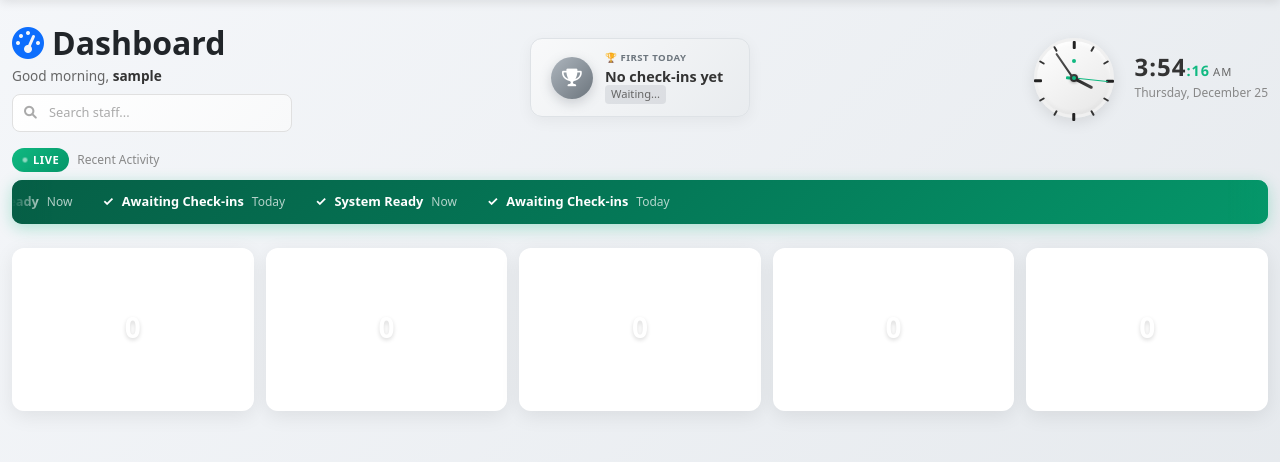
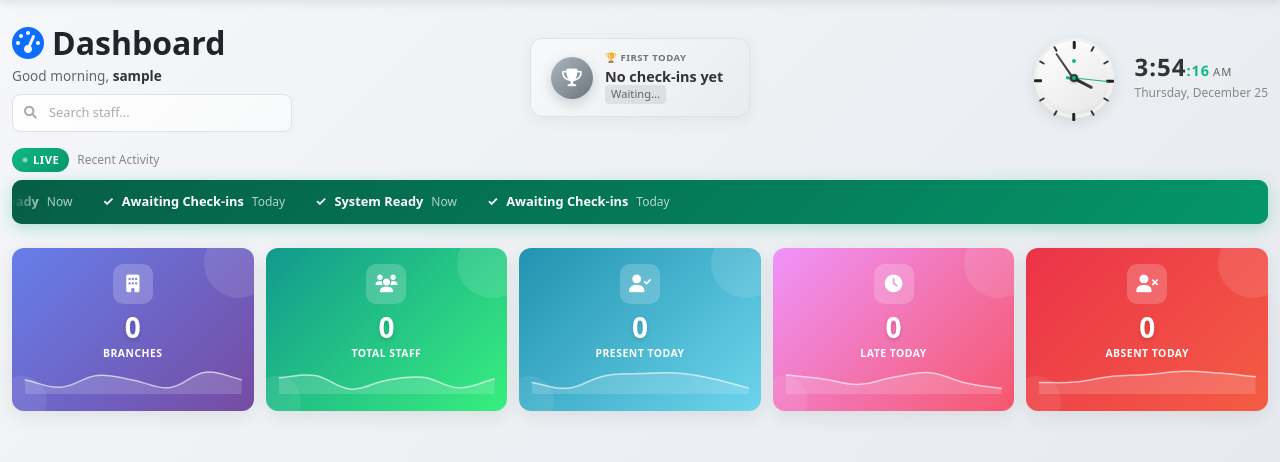
Before and after one commit to naturalwaves/attendance-system, a Flask app: page /dashboard in a window 1280 px wide. Shown: the part 54-516 px from the top of the page. Run offline with Flask 3, Linux system fonts and the light colour scheme; the visitor is signed in with stand-in values (Sample User, id 1); data comes from the database, SQL or seed files in the repository; data that the repository does not hold is empty.

Commit message:
Update dashboard.html

```diff
--- a/templates/dashboard.html
+++ b/templates/dashboard.html
@@ -363,6 +363,24 @@
         padding: 2px 6px;
         border-radius: 4px;
     }
+
+    /* Stat Card Colors */
+    .stat-schools {
+        background: linear-gradient(135deg, #667eea 0%, #764ba2 100%);
+    }
+    .stat-staff {
+        background: linear-gradient(135deg, #11998e 0%, #38ef7d 100%);
+    }
+    .stat-present {
+        background: linear-gradient(135deg, #2193b0 0%, #6dd5ed 100%);
+    }
+    .stat-late {
+        background: linear-gradient(135deg, #f093fb 0%, #f5576c 100%);
+    }
+    .stat-absent {
+        background: linear-gradient(135deg, #eb3349 0%, #f45c43 100%);
+    }
+
     .sparkline-container {
         height: 25px;
         margin-top: 0.5rem;
@@ -503,6 +521,14 @@
     .status-badge.absent {
         background: linear-gradient(135deg, #fee2e2, #fecaca);
         color: #991b1b;
+    }
+    .status-badge.signed-in {
+        background: linear-gradient(135deg, #d1fae5, #a7f3d0);
+        color: #065f46;
+    }
+    .status-badge.not-signed-in {
+        background: linear-gradient(135deg, #e5e7eb, #d1d5db);
+        color: #4b5563;
     }
     .staff-loading {
         text-align: center;
@@ -1224,8 +1250,8 @@ document.querySelectorAll('.branch-row').forEach(row => {
                 }
 
                 data.sort((a, b) => {
-                    const order = { 'Present': 1, 'Late': 2, 'Absent': 3 };
-                    return (order[a.status] || 4) - (order[b.status] || 4);
+                    const order = { 'Present': 1, 'Late': 2, 'Signed In': 3, 'Not Signed In': 4, 'Absent': 5 };
+                    return (order[a.status] || 6) - (order[b.status] || 6);
                 });
 
                 let html = `
@@ -1246,6 +1272,8 @@ document.querySelectorAll('.branch-row').forEach(row => {
                     let statusClass = 'absent';
                     if (staff.status === 'Present') statusClass = 'present';
                     else if (staff.status === 'Late') statusClass = 'late';
+                    else if (staff.status === 'Signed In') statusClass = 'signed-in';
+                    else if (staff.status === 'Not Signed In') statusClass = 'not-signed-in';
 
                     html += `
                         <tr>
@@ -1299,6 +1327,9 @@ searchInput.addEventListener('input', function() {
                         } else if (staff.status === 'late') {
                             statusClass = 'late';
                             statusText = staff.time ? `Late ${staff.time}` : 'Late';
+                        } else if (staff.status === 'not_signed_in') {
+                            statusClass = 'absent';
+                            statusText = 'Not Signed In';
                         }
 
                         html += `
```
